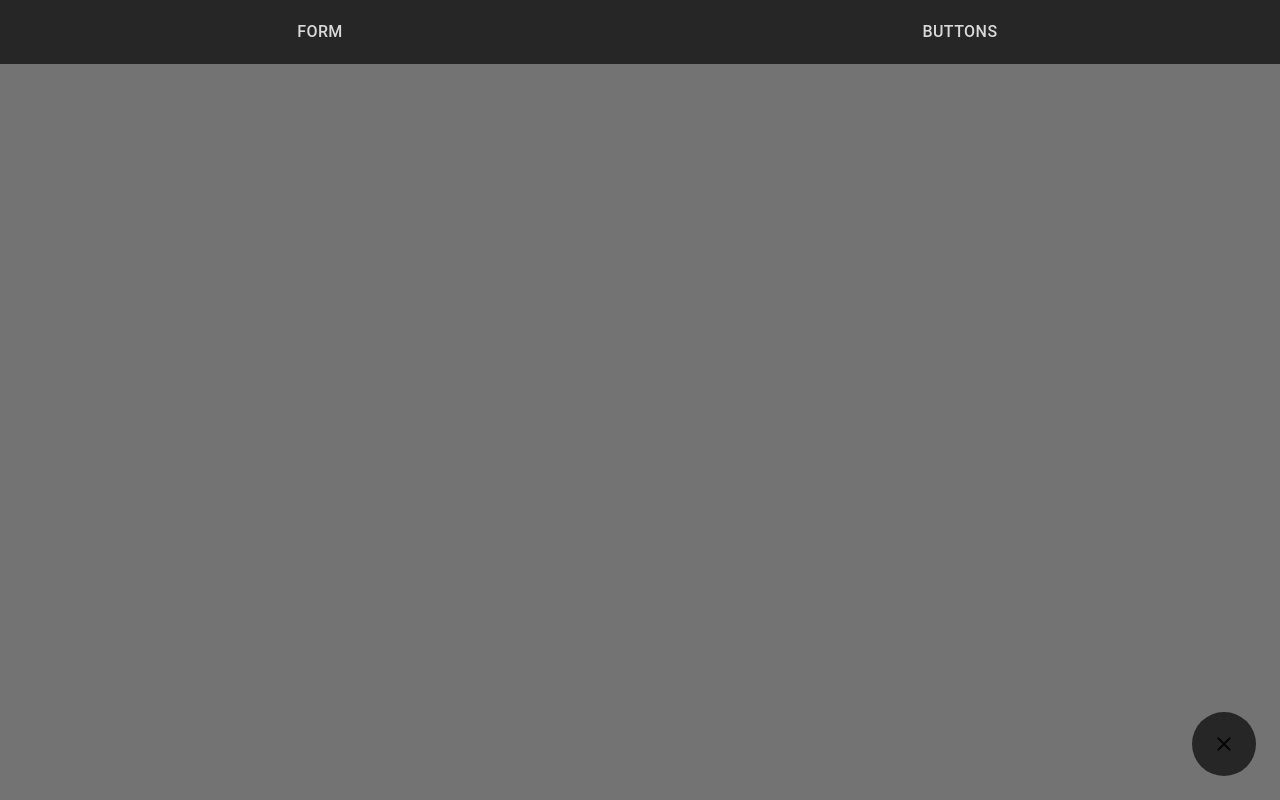
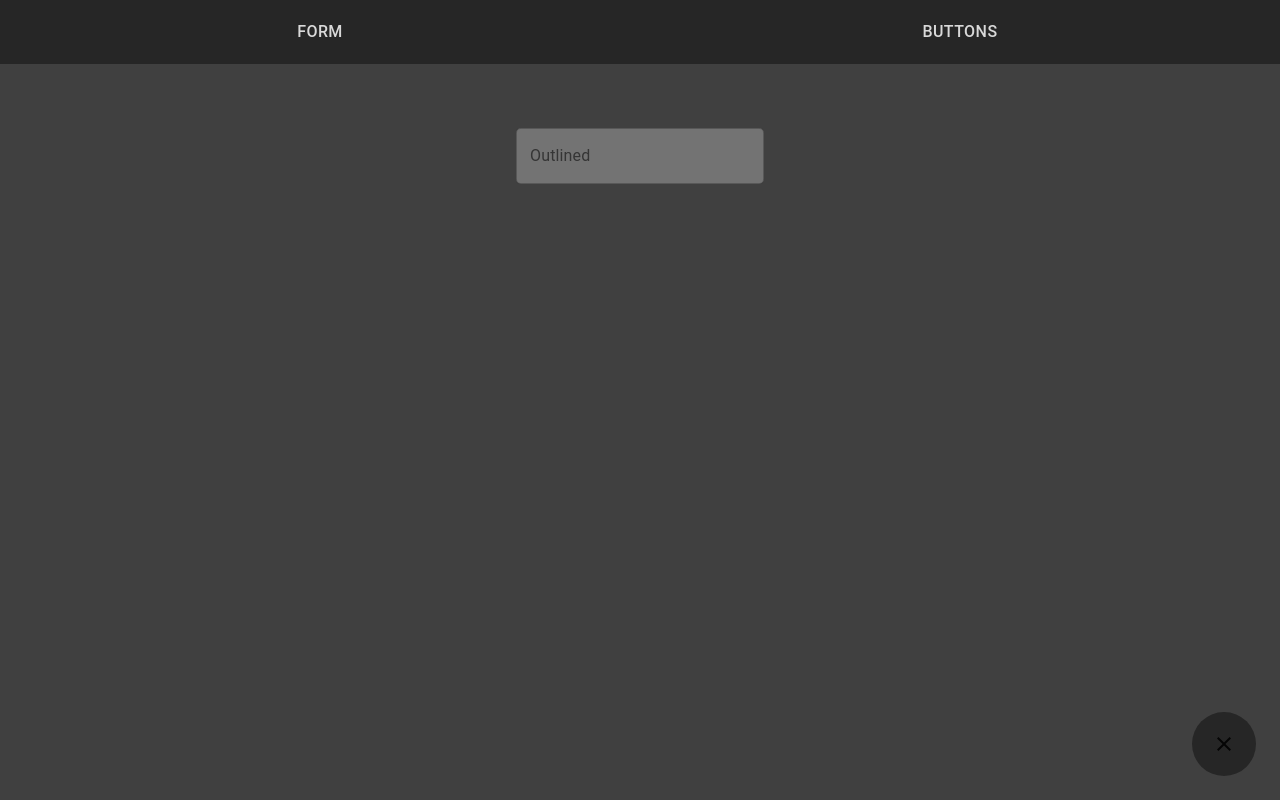
Before and after one commit to Gu7z/Tray-Helper, a React (Create React App) app: page /#/ in a window 1280 px wide. Built offline with nearby package versions, Linux system fonts and the light colour scheme.

Commit message:
adding textfield styling

```diff
--- a/package.json
+++ b/package.json
@@ -8,6 +8,7 @@
     "@testing-library/jest-dom": "^4.2.4",
     "@testing-library/react": "^9.3.2",
     "@testing-library/user-event": "^7.1.2",
+    "@types/styled-components": "^5.1.0",
     "react": "^16.13.1",
     "react-dom": "^16.13.1",
     "react-router-dom": "^5.2.0",
--- a/src/App.js
+++ b/src/App.js
@@ -3,14 +3,25 @@ import { Button } from "./components/atoms";
 import { NavBar } from "./components/molecules ";
 import FloatingButton from "./components/atoms/floatingButton";
 import { Close } from "@material-ui/icons";
+import { Box } from "@material-ui/core";
+import { Form } from "./components/organisms";
 
 function App() {
   return (
-    <div style={{ backgroundColor: "#737373", height: window.innerHeight }}>
+    <div style={{ backgroundColor: "#404040", height: window.innerHeight }}>
       <NavBar bkgColor="#262626">
         <Button color={"#D9D9D9"}>Form</Button>
         <Button color={"#D9D9D9"}>Buttons</Button>
       </NavBar>
+      <Box
+        display="flex"
+        mt="64px"
+        alignItems="center"
+        justifyContent="center"
+        width={1}
+      >
+        <Form />
+      </Box>
       <FloatingButton>
         <Close />
       </FloatingButton>
--- a/src/components/atoms/floatingButton.js
+++ b/src/components/atoms/floatingButton.js
@@ -11,7 +11,7 @@ const StyledButton = styled(MUIButton)`
   border-radius: 50%;
   background-color: #262626;
   :hover {
-    background-color: #404040;
+    background-color: #737373;
   }
 `;
 
--- a/src/components/atoms/index.js
+++ b/src/components/atoms/index.js
@@ -1,2 +1,3 @@
 export { default as Button } from "./button";
 export { default as FloatinButton } from "./floatingButton";
+export { default as Input } from "./input";
--- /dev/null
+++ b/src/components/atoms/input.js
@@ -0,0 +1,22 @@
+import React from "react";
+import { TextField } from "@material-ui/core";
+import styled from "styled-components";
+
+const StyledInput = styled(TextField)`
+  background-color: #737373;
+  border-radius: 5px;
+
+  && .MuiOutlinedInput-root.Mui-focused .MuiOutlinedInput-notchedOutline {
+    border-color: #d9d9d9;
+  }
+
+  && .MuiFormLabel-root.Mui-focused {
+    color: #d9d9d9;
+  }
+`;
+
+function Input({ label, variant }) {
+  return <StyledInput label={label} variant={variant}></StyledInput>;
+}
+
+export default Input;
--- a/src/components/organisms/form.js
+++ b/src/components/organisms/form.js
@@ -1,7 +1,12 @@
 import React from "react";
+import { Input } from "../atoms";
 
 function Form() {
-  return <div />;
+  return (
+    <Input label="Outlined" variant="outlined">
+      a
+    </Input>
+  );
 }
 
 export default Form;
--- a/src/components/organisms/index.js
+++ b/src/components/organisms/index.js
@@ -0,0 +1 @@
+export { default as Form } from "./form";
```
Also changed, not shown: 1 other file (tests, documents, lock files or other folders).
